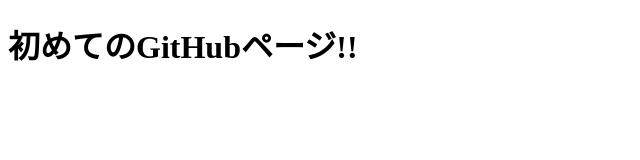
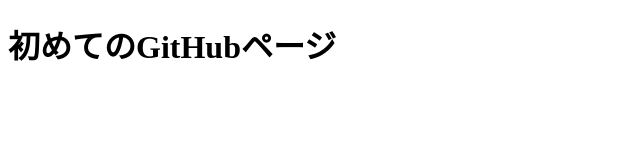
Before and after one commit to taichi-0516/practiswebsite, a plain HTML site: page index.html in a window 1280 px wide. Shown: the full height of the page, 0-640 px from the left. Drawn offline with Linux system fonts and the light colour scheme.

Commit message:
Update index.html

```diff
--- a/index.html
+++ b/index.html
@@ -7,7 +7,7 @@
 </head>
 <body>
     <h1>
-        初めてのGitHubページ!!
+        初めてのGitHubページ
     </h1>
 
 </body>
```
